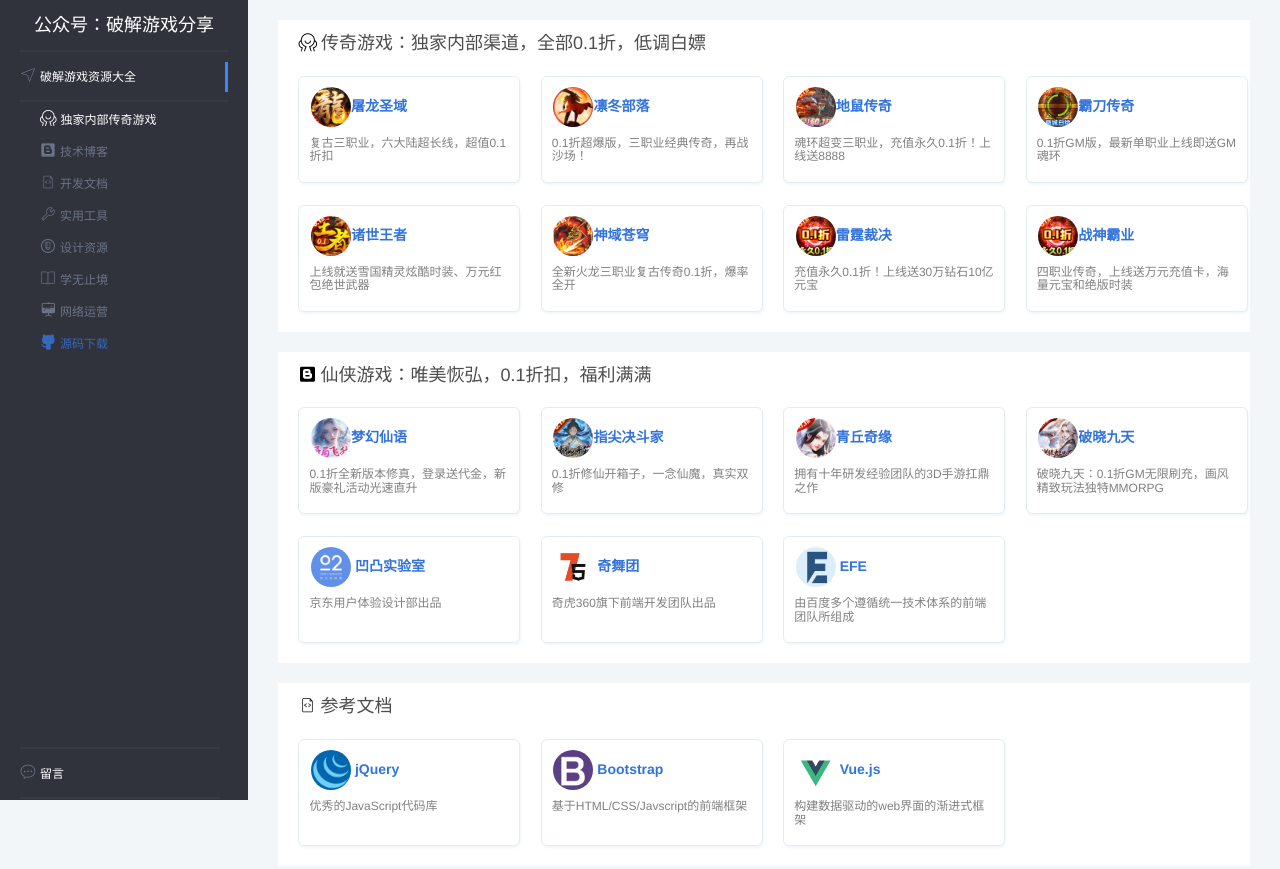
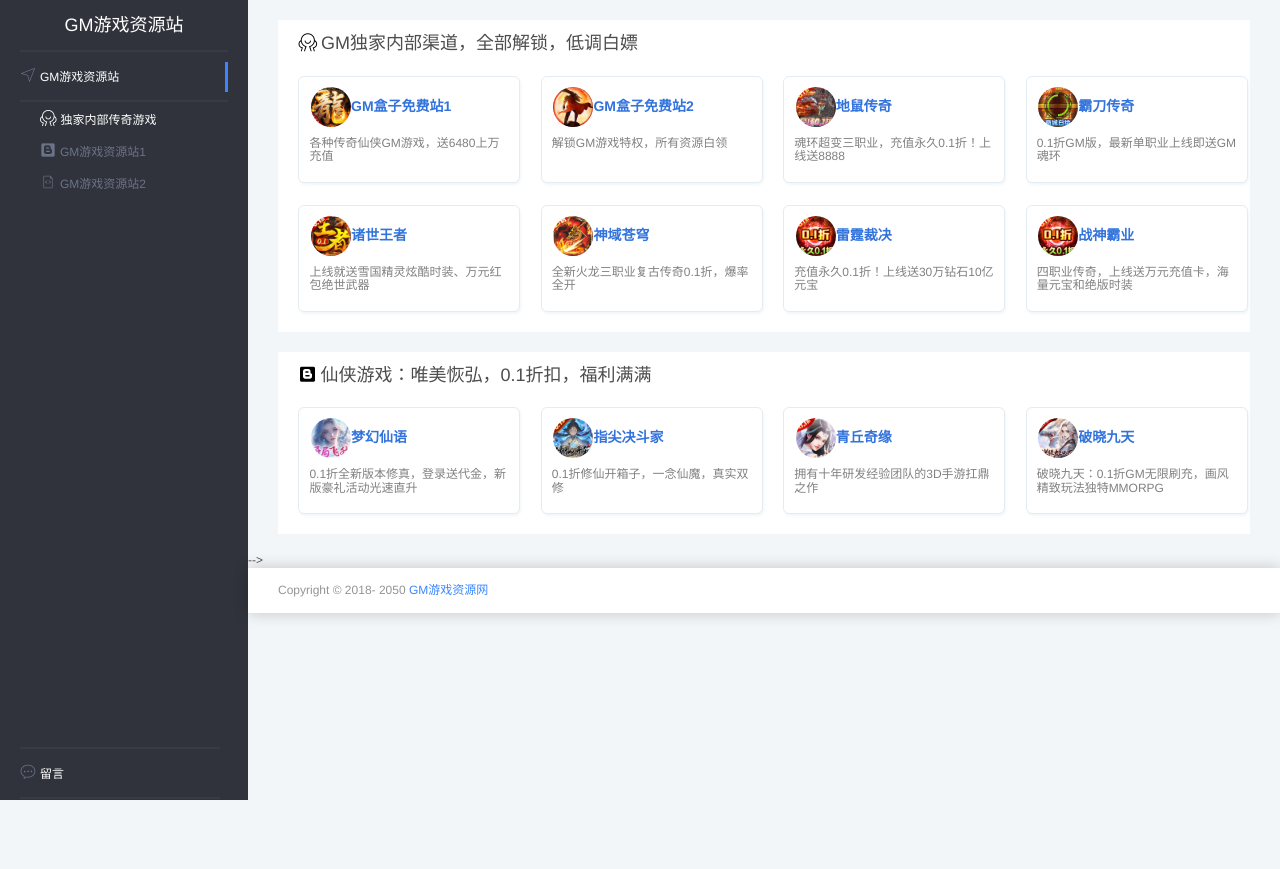
Before and after one commit to pojie6677/pojie6677.github.io, a plain HTML site: page index.html in a window 1280 px wide. Shown: the top 869 px of the page. After the commit the page ends 800 px from the top, so only its background shows below. Drawn offline with nearby package versions, Linux system fonts and the light colour scheme.

Commit message:
Add files via upload

```diff
--- a/index.html
+++ b/index.html
@@ -4,7 +4,7 @@
 <head>
     <meta charset="UTF-8">
     <meta name="viewport" content="width=device-width, initial-scale=1, maximum-scale=1, user-scalable=no">
-    <title>破解游戏资源导航-内部渠道，独家福利</title>
+    <title>GM游戏+破解游戏资源导航-内部渠道，独家福利</title>
     <link rel="shortcut icon" href="favcion.ico" />
     <link rel="stylesheet" href=" css/iconfont.css">
     <link rel="stylesheet" href="../plug-in/normalize.css">
@@ -15,19 +15,15 @@
     <div class="container" id="container">
         <aside class="left-bar" id="leftBar">
             <div class="title">
-                <p>公众号：破解游戏分享</p>
+                <p>GM游戏资源站</p>
             </div>
             <nav class="nav">
-                <div class="item active"><a href=""><i class="iconfont icon-daohang2"></i>破解游戏资源大全</a><i class="line"></i></div>
+                <div class="item active"><a href=""><i class="iconfont icon-daohang2"></i>GM游戏资源站</a><i class="line"></i></div>
                 <ul class="nav-item" id="navItem">
                     <li><a href="#bbs" class="active"><i class="iconfont icon-shequ"></i>独家内部传奇游戏</a></li>
-                    <li><a href="#sill"><i class="iconfont icon-blogger"></i>技术博客</a></li>
-                    <li><a href="#docs"><i class="iconfont icon-wendangdocument78"></i>开发文档</a></li>
-                    <li><a href="#tools"><i class="iconfont icon-tool"></i>实用工具</a></li>
-                    <li><a href="#design"><i class="iconfont icon-designer"></i>设计资源</a></li>
-                    <li><a href="#study"><i class="iconfont icon-xuexi1"></i>学无止境</a></li>
-                    <li><a href="#operation"><i class="iconfont icon-yunying"></i>网络运营</a></li>
-                    <li class="download"><a href=""><i class="iconfont icon-github"></i>源码下载</a></li>
+                    <li><a href="#sill"><i class="iconfont icon-blogger"></i>GM游戏资源站1</a></li>
+                    <li><a href="#docs"><i class="iconfont icon-wendangdocument78"></i>GM游戏资源站2</a></li>
+                    </li>
                 </ul>
                 <div class="item comment"><a target="_blank" href="http://www.zcbboke.com/liuyan.html"><i class="iconfont icon-liuyan"></i>留言</a></div>
             </nav>
@@ -49,19 +45,19 @@
                 <div class="box">
                     <a href="#" name="bbs"></a>
                     <div class="sub-category">
-                        <div><i class="iconfont icon-shequ"></i>传奇游戏：独家内部渠道，全部0.1折，低调白嫖</div>
+                        <div><i class="iconfont icon-shequ"></i>GM独家内部渠道，全部解锁，低调白嫖</div>
                     </div>
                     <div>
-                        <a target="_blank" href="https://gweb.tsyule.cn/gameinfo-13305-hv7007000.html">
+                        <a target="_blank" href="https://wap.tsyule.cn/hv7007000-7.html">
                             <div class="item">
-                                <div class="logo"><img src="img/001.png" alt="CNDS">屠龙圣域</div>
-                                <div class="desc">复古三职业，六大陆超长线，超值0.1折扣</div>
+                                <div class="logo"><img src="img/001.png" alt="CNDS">GM盒子免费站1</div>
+                                <div class="desc">各种传奇仙侠GM游戏，送6480上万充值</div>
                             </div>
                         </a>
-                        <a href="https://gweb.tsyule.cn/gameinfo-13194-hv7007000.html">
+                        <a href="https://web.chaoai168.com/?tgid=hv7007000&fix_home=no#/">
                             <div class="item">
-                                <div class="logo"><img src="img/002.png" alt="凛冬部落">凛冬部落</div>
-                                <div class="desc">0.1折超爆版，三职业经典传奇，再战沙场！</div>
+                                <div class="logo"><img src="img/002.png" alt="凛冬部落">GM盒子免费站2</div>
+                                <div class="desc">解锁GM游戏特权，所有资源白领</div>
                             </div>
                         </a>
                         <a target="_blank" href="https://gweb.tsyule.cn/gameinfo-12591-hv7007000.html">
@@ -157,7 +153,7 @@
                                 </div>
                             </div>
                         </a>
-                        <a target="_blank" href="https://aotu.io/">
+                        <!-- <a target="_blank" href="https://aotu.io/">
                             <div class="item">
                                 <div class="logo">
                                     <img src="img/aotu-favicon.png"> 凹凸实验室
@@ -186,11 +182,11 @@
                                     由百度多个遵循统一技术体系的前端团队所组成
                                 </div>
                             </div>
-                        </a>
+                        </a> -->
                     </div>
                 </div>
                 <!-- 参考文档 -->
-                <div class="box">
+                <!-- <div class="box">
                     <a href="" name="docs"></a>
                     <div class="sub-category">
                         <div><i class="iconfont icon-wendangdocument78"></i>参考文档</div>
@@ -215,9 +211,9 @@
                             </div>
                         </a>
                     </div>
-                </div>
+                </div> -->
                 <!-- 实用工具 -->
-                <div class="box">
+              <!--   <div class="box">
                     <a href="" name="tools"></a>
                     <div class="sub-category">
                         <div><i class="iconfont icon-tool"></i>实用工具</div>
@@ -264,9 +260,9 @@
                             </div>
                         </a>
                     </div>
-                </div>
+                </div> -->
                 <!-- 设计资源 -->
-                <div class="box">
+             <!--    <div class="box">
                     <a href="" name="design"></a>
                     <div class="sub-category">
                         <div><i class="iconfont icon-wendangdocument78"></i>设计资源</div>
@@ -343,9 +339,9 @@
                             </div>
                         </a>
                     </div>
-                </div>
+                </div> -->
                 <!-- 学无止境 -->
-                <div class="box">
+              <!--   <div class="box">
                     <a href="#" name="study"></a>
                     <div class="sub-category">
                         <div><i class="iconfont icon-xuexi1"></i>学无止境</div>
@@ -370,9 +366,9 @@
                             </div>
                         </a>
                     </div>
-                </div>
-                <!-- 网络运营 -->
-                <div class="box">
+                </div> -->
+                <!-- <!-- 网络运营 -->
+               <!--  <div class="box">
                     <a href="" name="operation"></a>
                     <div class="sub-category">
                         <div><i class="iconfont icon-yunying"></i>网络运营</div>
@@ -419,12 +415,12 @@
                             </div>
                         </a>
                     </div>
-                </div>
+                </div> --> -->
                 <footer class="footer">
                     <div class="copyright">
                         <div>
                             Copyright © 2018- 2050
-                            <a href="http://www.zcbboke.com">极客猿梦导航 钟储兵博客</a>
+                            <a href="http://www.gm177.cn">GM游戏资源网</a>
                         </div>
                     </div>
                 </footer>
```
